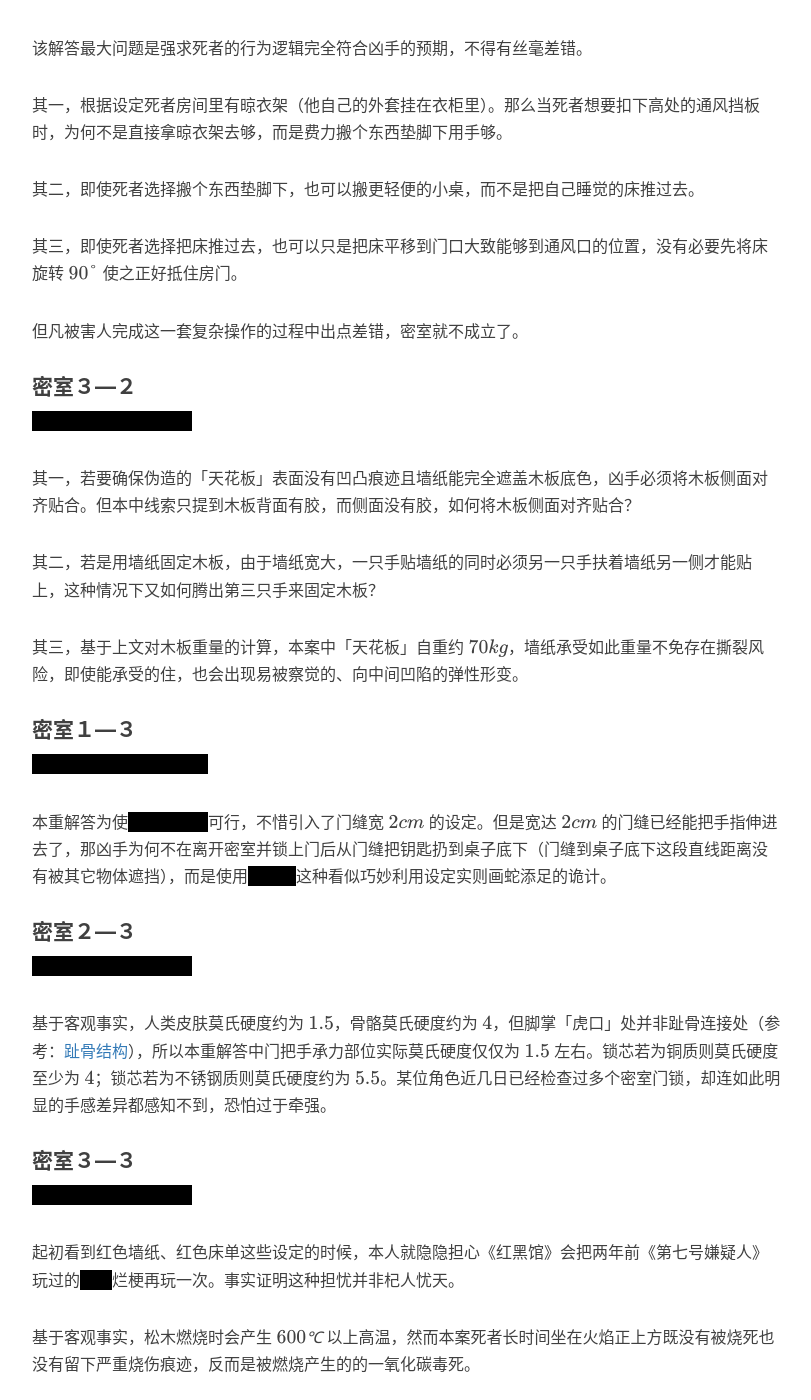
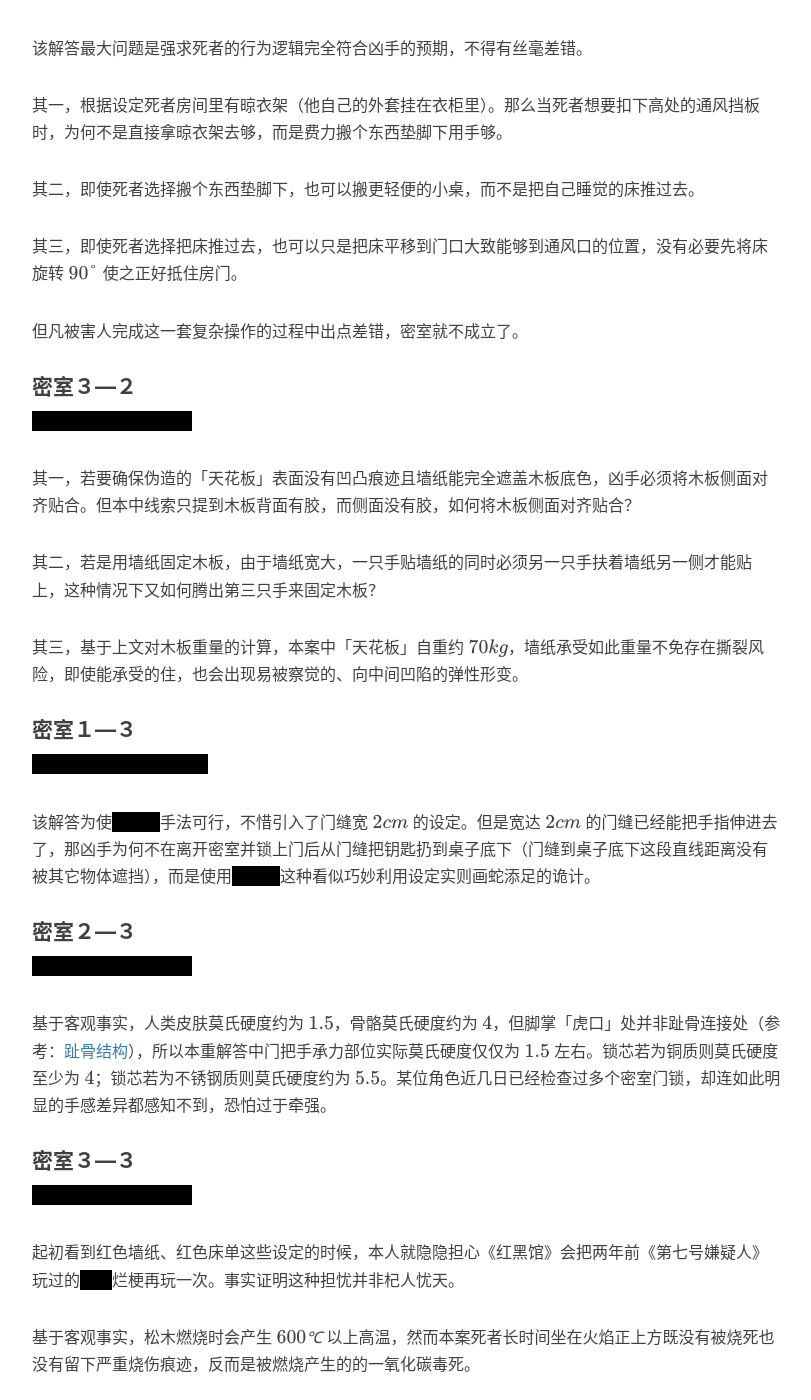
Before and after one commit to mysteryreview/mysteryreview.github.io, a Jekyll site: the page built from _posts/2022-05-31-红黑馆.md, in a window 1280 px wide and 1400 px high, scrolled down 2637 px. Shown: the whole window, without its empty margins (233-1044 px from the left). Built offline with Jekyll 4.4.1, drawn with Linux system fonts in a browser that asks for light colours; nearby versions of some CDN libraries; formulas are drawn with MathJax 3; comment, search, counter and statistics services are not loaded.

Commit message:
Update 2022-05-31-红黑馆.md

```diff
--- a/_posts/2022-05-31-红黑馆.md
+++ b/_posts/2022-05-31-红黑馆.md
@@ -75,7 +75,7 @@ tags:
 
 其二，即使死者选择搬个东西垫脚下，也可以搬更轻便的小桌，而不是把自己睡觉的床推过去。
 
-其三，即使死者选择把床推过去，也可以只是把床平移到门口大致能够到通风口的位置，没有必要先将床旋转 $90\degree$ 使之正好抵住房门。
+其三，即使死者选择把床推过去，也可以只是把床平移到门口大致能够到通风口的位置，没有必要先将床旋转 $90 \degree$ 使之正好抵住房门。
 
 但凡被害人完成这一套复杂操作的过程中出点差错，密室就不成立了。
 
@@ -93,7 +93,7 @@ tags:
 
 <font style="background-color: #000000; color: black">高余笙密室・第三重解答</font>
 
-本重解答为使<font style="background-color: #000000; color: black">双木板诡计</font>可行，不惜引入了门缝宽 $2cm$ 的设定。但是宽达 $2cm$ 的门缝已经能把手指伸进去了，那凶手为何不在离开密室并锁上门后从门缝把钥匙扔到桌子底下（门缝到桌子底下这段直线距离没有被其它物体遮挡），而是使用<font style="background-color: #000000; color: black">双木板</font>这种看似巧妙利用设定实则画蛇添足的诡计。
+该解答为使<font style="background-color: #000000; color: black">双木板</font>手法可行，不惜引入了门缝宽 $2cm$ 的设定。但是宽达 $2cm$ 的门缝已经能把手指伸进去了，那凶手为何不在离开密室并锁上门后从门缝把钥匙扔到桌子底下（门缝到桌子底下这段直线距离没有被其它物体遮挡），而是使用<font style="background-color: #000000; color: black">双木板</font>这种看似巧妙利用设定实则画蛇添足的诡计。
 
 #### 密室２—３
 
```
